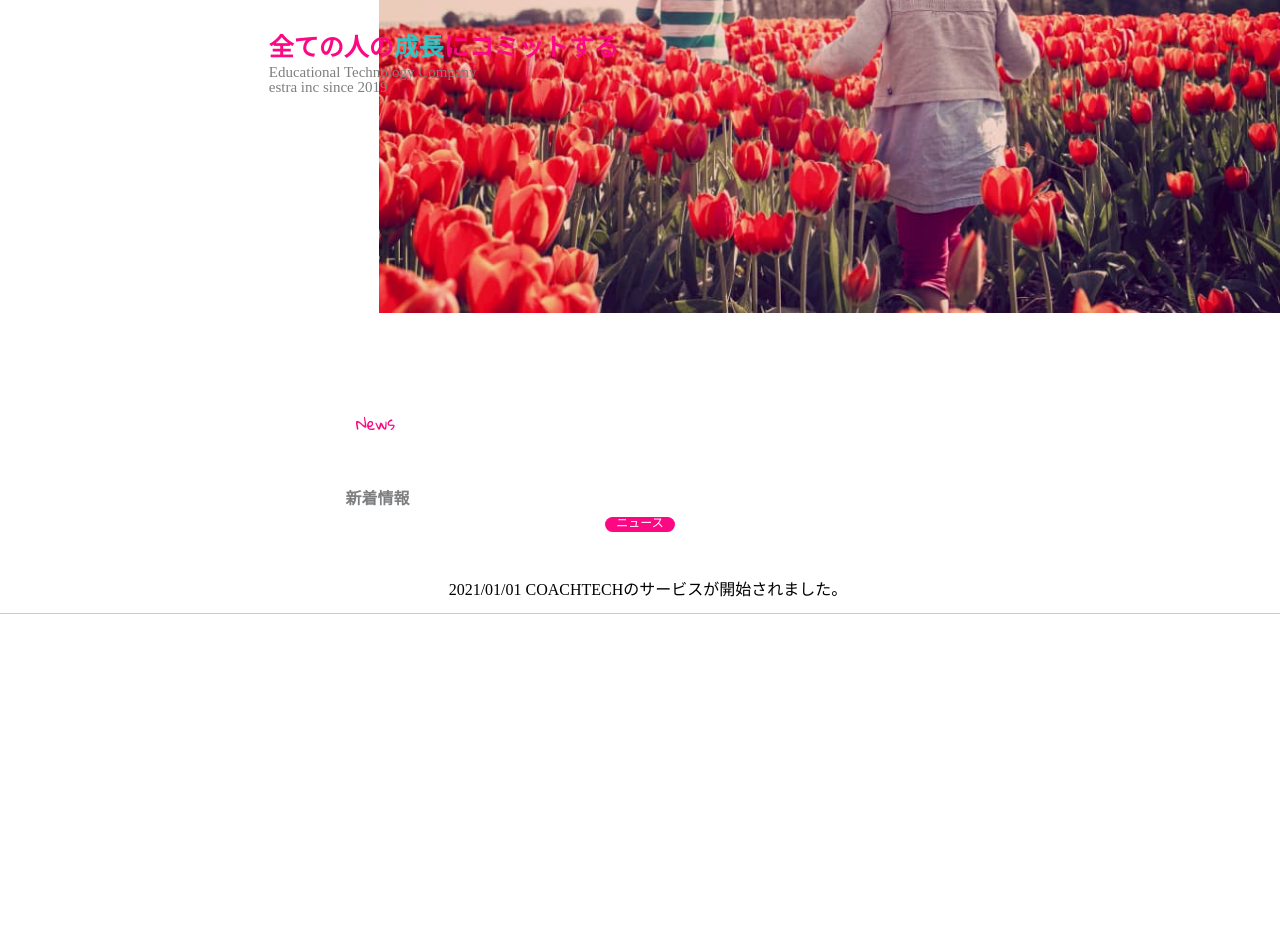
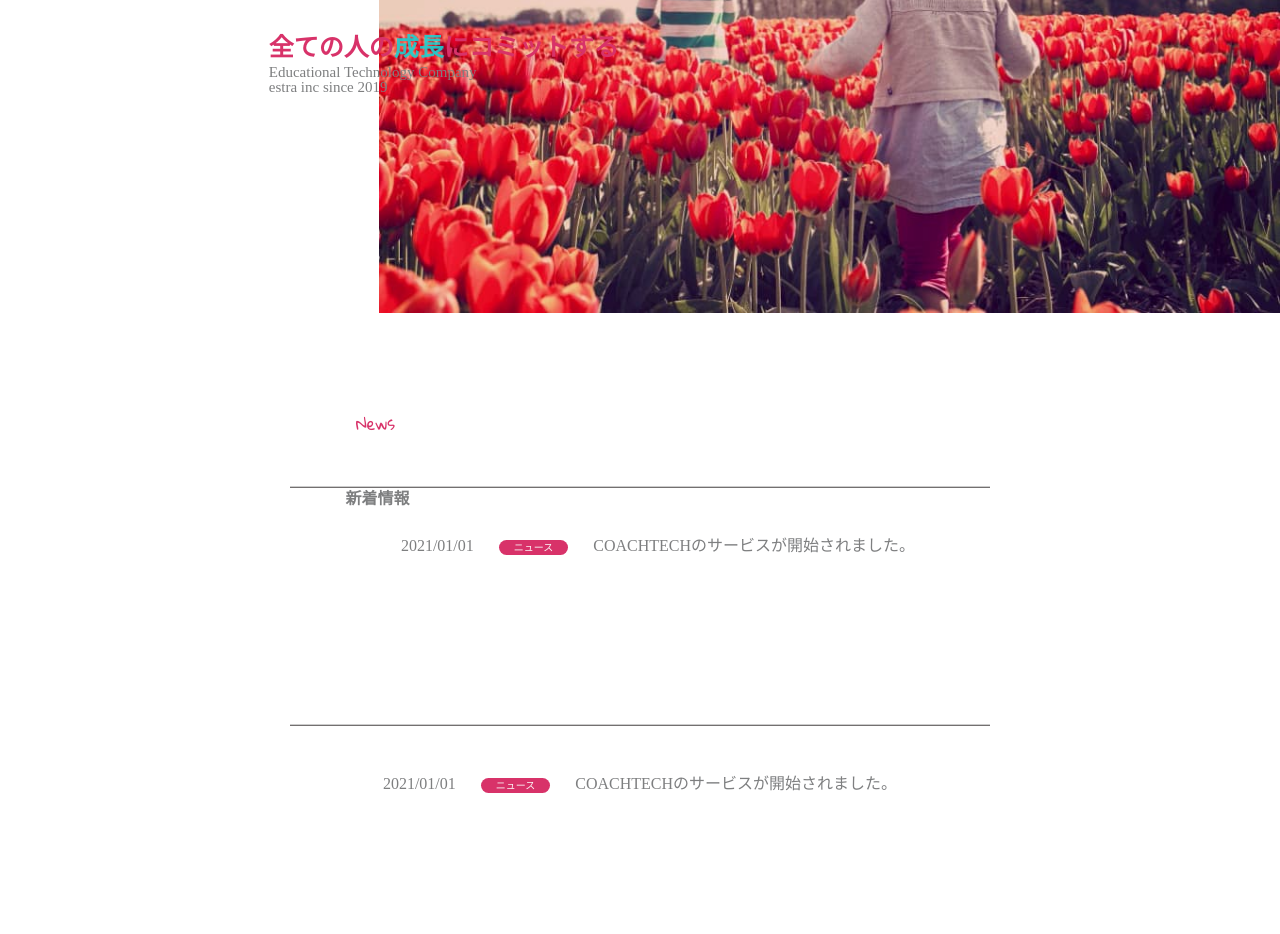
Before and after one commit to konomi0527/20210529-kato, a plain HTML site: page index.html in a window 1280 px wide. Shown: the part 365-1299 px from the top of the page. Before the commit the page ends 979 px from the top, so only its background shows below. Drawn offline with Linux system fonts and the light colour scheme.

Commit message:
修正内容が分かるコミットメッセージ

```diff
--- a/CSS/style.css
+++ b/CSS/style.css
@@ -4,14 +4,14 @@
   position: absolute;
   top: 25%;
   left: 20%;
-  color: rgb(253, 8, 131);
+  color: rgb(216, 50, 105);
 }
 .taitl2 {
   font-size: 25px;
   position: absolute;
   top: 50%;
   left: 21%;
-  color: rgb(253, 8, 131);
+  color: rgb(216, 50, 105);
 }
 .taitl3 {
   font-size: 15px;
@@ -32,7 +32,7 @@
   font-family: "Gloria Hallelujah", cursive;
   position: absolute;
   left: 20%;
-  color: rgb(253, 8, 131);
+  color: rgb(216, 50, 105);
   margin: 100px;
 }
 h2 {
@@ -42,31 +42,31 @@ h2 {
   color: rgb(126, 127, 128);
 }
 hr {
-  background-color: rgb(98, 97, 97);
+  background-color: rgb(115, 112, 112);
   width: 10%
   text-align: center;
   margin: 170px auto 50px;
   display: block;
-}
+  }
 
 .button {
   width: 70px;
-  height: 15px;
-  color: #fff;
-  font-size: 12px;
-  background: rgb(253, 8, 131);
+  height: 15px 0;
+  color: rgb(250, 246, 246);
+  font-size: 10px;
+  background: rgb(216, 50, 105);
+  padding: 2px 15px;
   border-radius: 30px;
+  margin: 170px auto 150px;
+}
+.topics {
   text-align: center;
-  margin: 170px auto 50px;
-  display: block;
+   color: rgb(126, 127, 128);
 }
 
-.topics dl {
-padding: 15px 0;
-border-bottom: 1px solid #ccc;
-text-align: center;
+.mojikan {
+margin-right : 25px;
 }
-
-.topics dt {
-padding-bottom: 5px;
+.mojikan2 {
+margin-left : 25px;
 }
--- a/index.html
+++ b/index.html
@@ -45,10 +45,12 @@
   <h2>新着情報</h2>
   </div>
   <div class="topics">
-    <dl>
- 　　<p class="button">ニュース</p>
-   　2021/01/01 COACHTECHのサービスが開始されました。
-    </dl>
+    <hr width="700" size="10" noshade="">
+ 　　   <span class="mojikan">2021/01/01</span><span class="button">ニュース</span><span class="mojikan2">COACHTECHのサービスが開始されました。</span><br><hr width="700" size="10" noshade="">
+        <span class="mojikan">2021/01/01</span><span class="button">ニュース</span><span class="mojikan2">COACHTECHのサービスが開始されました。</span><br><hr width="700" size="10" noshade="">
+        <span class="mojikan">2021/01/01</span><span class="button">ニュース</span><span class="mojikan2">COACHTECHのサービスが開始されました。</span><br><hr width="700" size="10" noshade="">
+        <span class="mojikan">2021/01/01</span><span class="button">ニュース</span><span class="mojikan2">COACHTECHのサービスが開始されました。</span><br><hr width="700" size="10" noshade="">
+        <span class="mojikan">2021/01/01</span><span class="button">ニュース</span><span class="mojikan2">COACHTECHのサービスが開始されました。</span><hr width="700" size="10" noshade="">
   </div>
   </body>
 </html>
```
